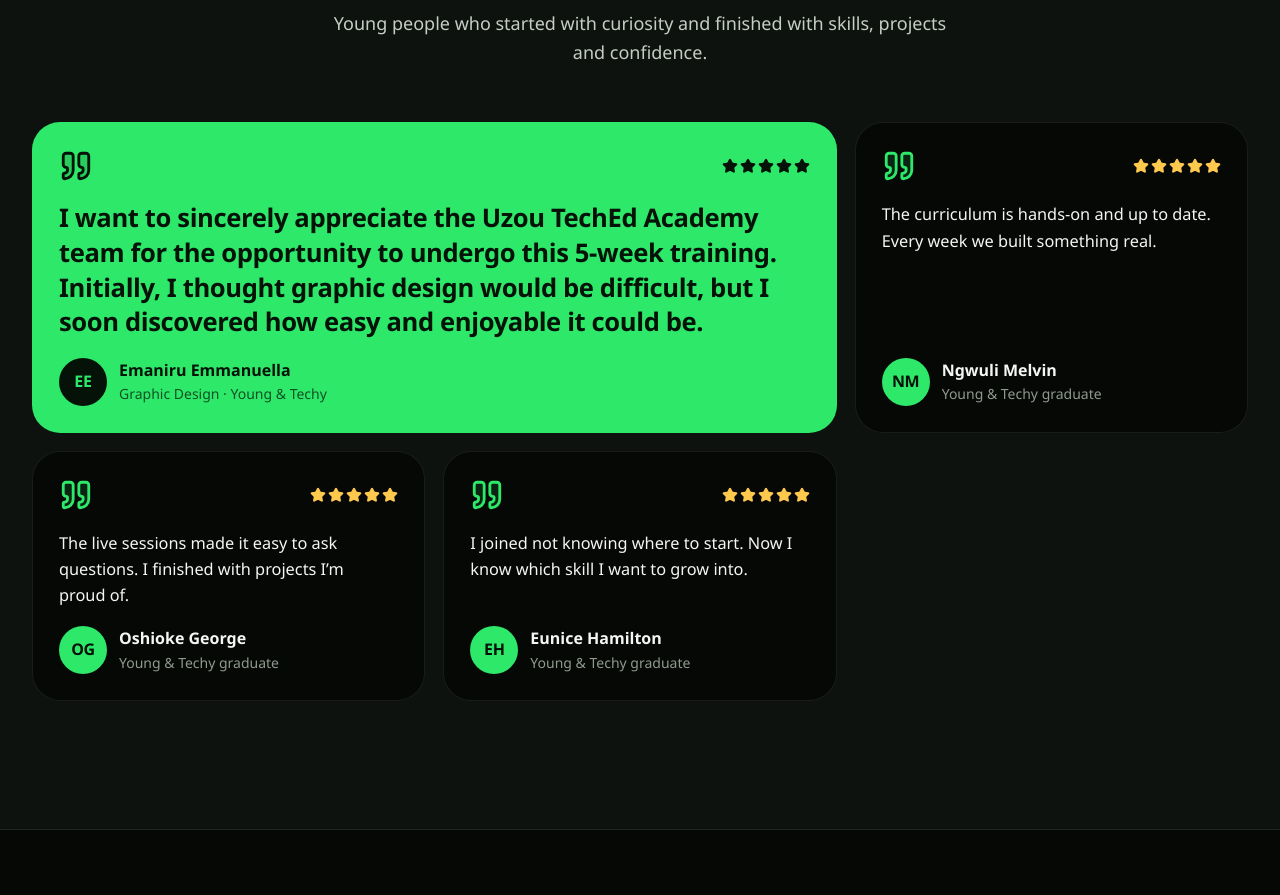
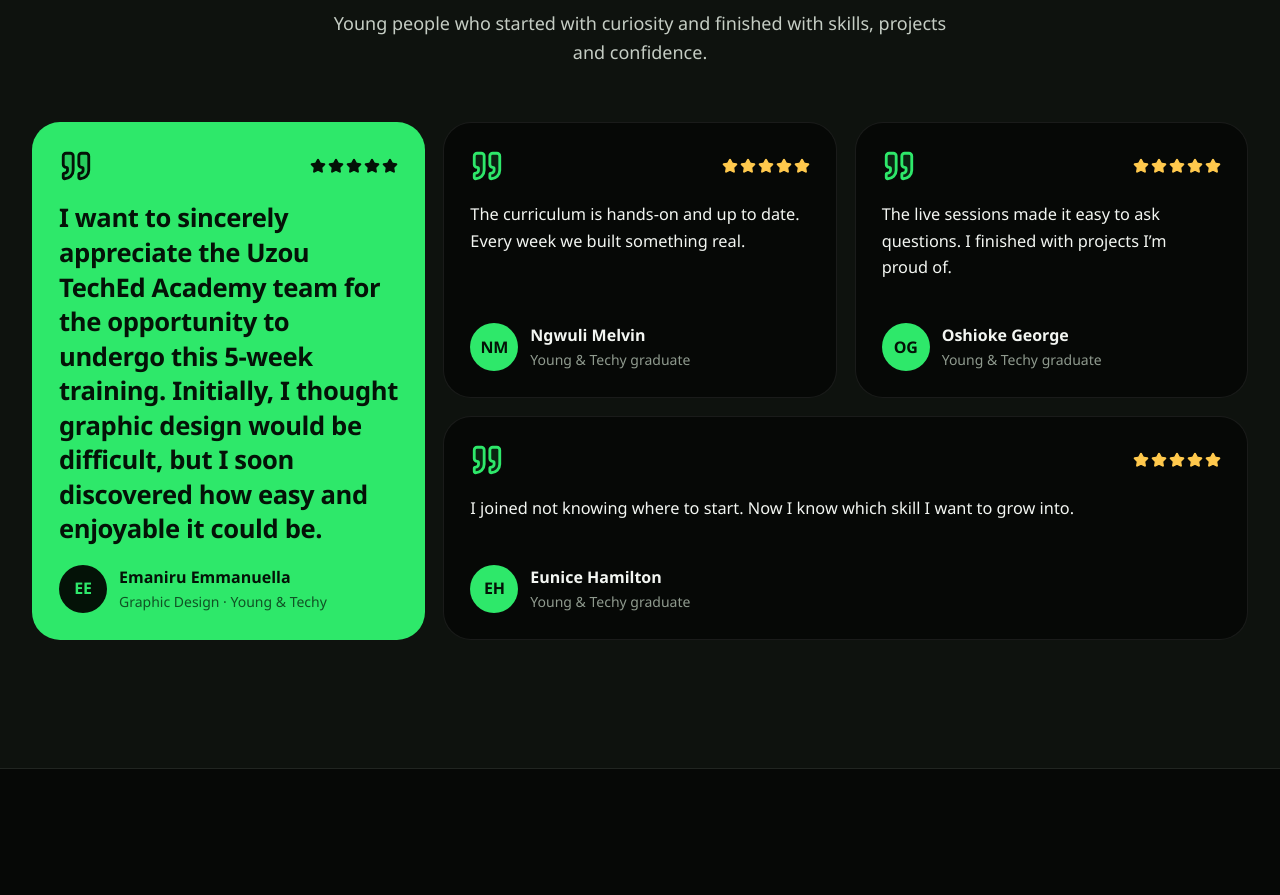
Before and after one commit to Feranmidevelops/uzoutechhub, a React (Vite) app in the folder frontend/: page / in a window 1280 px wide. Shown: the part 6072-6967 px from the top of the page. Built offline with nearby package versions, Linux system fonts and the light colour scheme; no server answers.

Commit message:
Fix empty cells in the graduate stories grid

```diff
--- a/frontend/src/components/home/Testimonials.css
+++ b/frontend/src/components/home/Testimonials.css
@@ -11,7 +11,13 @@
   padding: 0;
 }
 
+/* Featured story is a tall card on the left; the last story spans the
+   remaining width so the grid has no empty cells */
 .testimonial-grid li.is-featured {
+  grid-row: span 2;
+}
+
+.testimonial-grid li:last-child {
   grid-column: span 2;
 }
 
@@ -27,6 +33,11 @@
   .testimonial-grid {
     grid-template-columns: repeat(2, minmax(0, 1fr));
   }
+
+  .testimonial-grid li.is-featured {
+    grid-row: auto;
+    grid-column: span 2;
+  }
 }
 
 @media (max-width: 600px) {
@@ -34,7 +45,8 @@
     grid-template-columns: 1fr;
   }
 
-  .testimonial-grid li.is-featured {
+  .testimonial-grid li.is-featured,
+  .testimonial-grid li:last-child {
     grid-column: auto;
   }
 }
```
